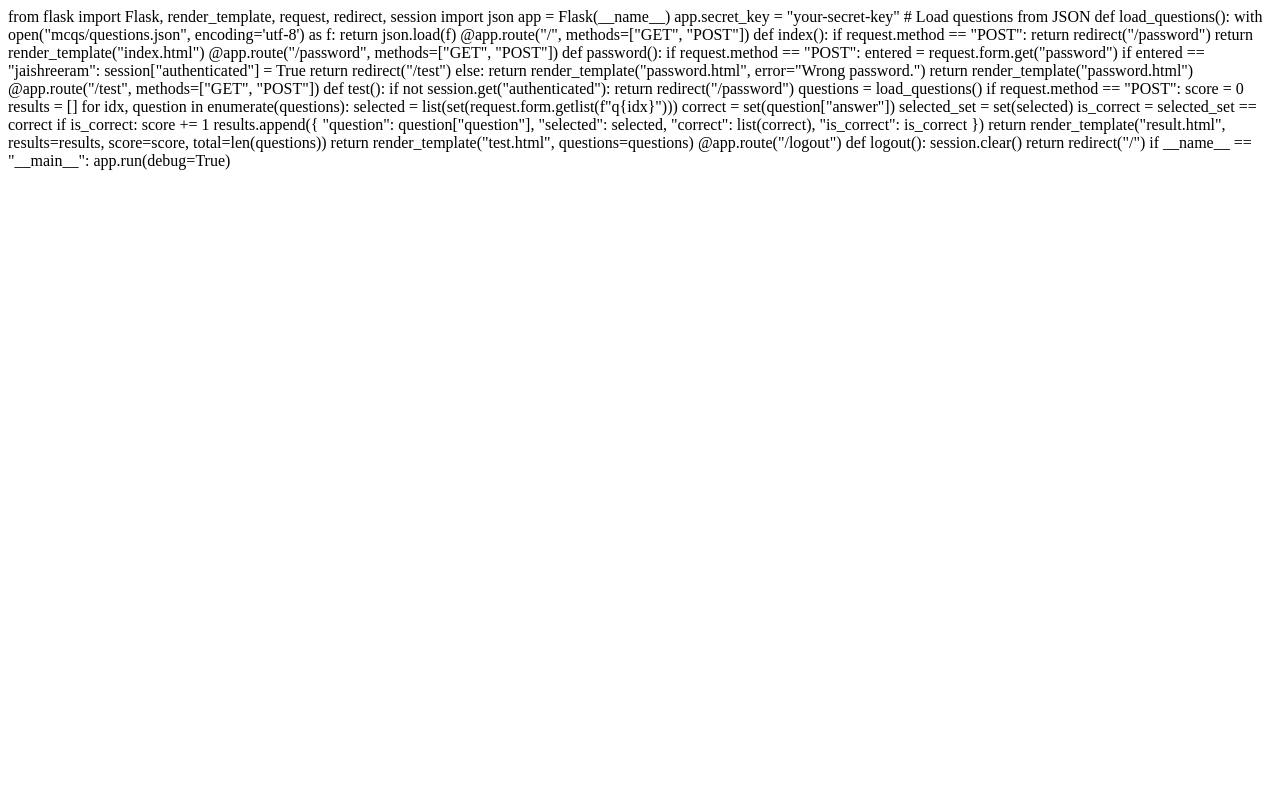
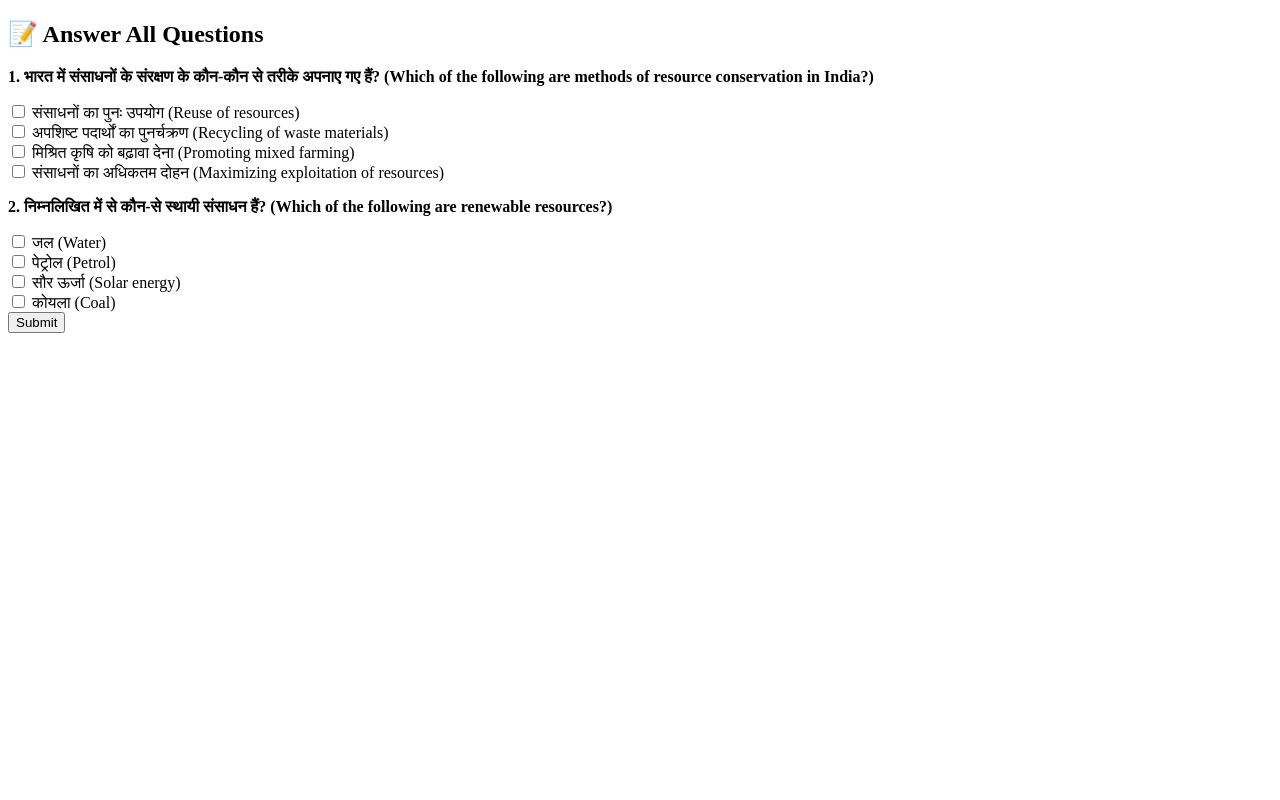
Before and after one commit to monichbaba/student_test_app, a Flask app: page /test in a window 1280 px wide. Run offline with Flask 3, Linux system fonts and the light colour scheme; the visitor is signed in with stand-in values (Sample User, id 1).

Commit message:
Update test.html

```diff
--- a/templates/test.html
+++ b/templates/test.html
@@ -1,63 +1,22 @@
-from flask import Flask, render_template, request, redirect, session
-import json
-
-app = Flask(__name__)
-app.secret_key = "your-secret-key"
-
-# Load questions from JSON
-def load_questions():
-    with open("mcqs/questions.json", encoding='utf-8') as f:
-        return json.load(f)
-
-@app.route("/", methods=["GET", "POST"])
-def index():
-    if request.method == "POST":
-        return redirect("/password")
-    return render_template("index.html")
-
-@app.route("/password", methods=["GET", "POST"])
-def password():
-    if request.method == "POST":
-        entered = request.form.get("password")
-        if entered == "jaishreeram":
-            session["authenticated"] = True
-            return redirect("/test")
-        else:
-            return render_template("password.html", error="Wrong password.")
-    return render_template("password.html")
-
-@app.route("/test", methods=["GET", "POST"])
-def test():
-    if not session.get("authenticated"):
-        return redirect("/password")
-
-    questions = load_questions()
-
-    if request.method == "POST":
-        score = 0
-        results = []
-        for idx, question in enumerate(questions):
-            selected = list(set(request.form.getlist(f"q{idx}")))
-            correct = set(question["answer"])
-            selected_set = set(selected)
-            is_correct = selected_set == correct
-            if is_correct:
-                score += 1
-            results.append({
-                "question": question["question"],
-                "selected": selected,
-                "correct": list(correct),
-                "is_correct": is_correct
-            })
-
-        return render_template("result.html", results=results, score=score, total=len(questions))
-
-    return render_template("test.html", questions=questions)
-
-@app.route("/logout")
-def logout():
-    session.clear()
-    return redirect("/")
-
-if __name__ == "__main__":
-    app.run(debug=True)
+<!DOCTYPE html>
+<html>
+<head>
+    <title>MCQ Test</title>
+</head>
+<body>
+    <h2>📝 Answer All Questions</h2>
+    <form method="POST">
+        {% for q in questions %}
+            <div>
+                <p><strong>{{ loop.index }}. {{ q.question }}</strong></p>
+                {% for key, text in q.options.items() %}
+                    <label>
+                        <input type="checkbox" name="q{{ loop.index0 }}" value="{{ key }}"> {{ text }}
+                    </label><br>
+                {% endfor %}
+            </div>
+        {% endfor %}
+        <button type="submit">Submit</button>
+    </form>
+</body>
+</html>
```
